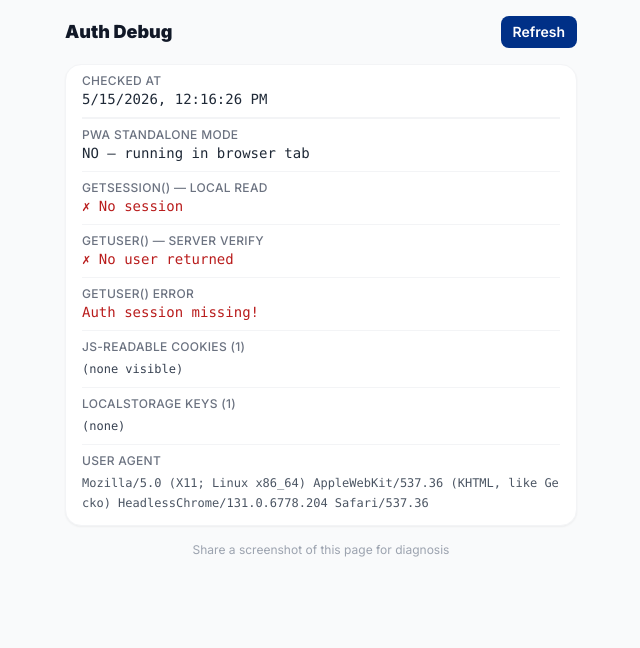
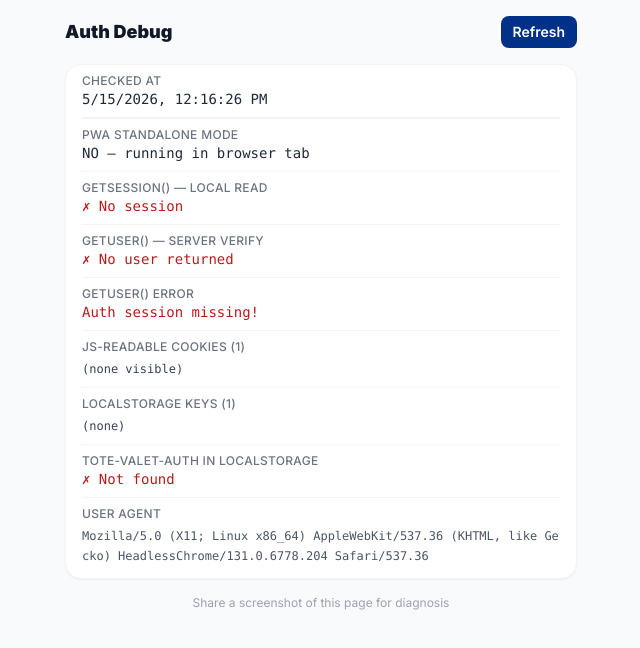
Before and after one commit to totevalet-coder/tote-valet, a Next.js app: page /debug in a window 1280 px wide. Shown: the top 648 px of the page, without its empty margins (319-959 px from the left). Built offline with nearby package versions, Linux system fonts and the light colour scheme; no server answers.

Commit message:
fix: switch browser client to supabase-js localStorage for persistent PWA sessions

```diff
--- a/src/app/debug/page.tsx
+++ b/src/app/debug/page.tsx
@@ -12,6 +12,7 @@ interface DebugInfo {
   getUserError: string | null
   cookies: string[]
   localStorageKeys: string[]
+  lsSessionPresent: boolean
   userAgent: string
   standalone: boolean
 }
@@ -54,12 +55,13 @@ export default function DebugPage() {
       .map(c => c.trim())
       .filter(Boolean)
 
-    // 4. localStorage keys (supabase-related)
+    // 4. localStorage keys and tote-valet-auth value
     const lsKeys: string[] = []
     for (let i = 0; i < localStorage.length; i++) {
       const k = localStorage.key(i)
       if (k) lsKeys.push(k)
     }
+    const lsSession = localStorage.getItem('tote-valet-auth')
 
     // 5. Standalone mode (PWA)
     const standalone =
@@ -82,6 +84,7 @@ export default function DebugPage() {
       getUserError: userError?.message ?? null,
       cookies: allCookies.length ? allCookies : ['(none visible)'],
       localStorageKeys: lsKeys.length ? lsKeys : ['(none)'],
+      lsSessionPresent: !!lsSession,
       userAgent: navigator.userAgent,
       standalone,
     })
@@ -148,6 +151,11 @@ export default function DebugPage() {
                 <p key={i} className="text-xs font-mono text-gray-700 break-all leading-5">{k}</p>
               ))}
             </div>
+            <Row
+              label="tote-valet-auth in localStorage"
+              value={info.lsSessionPresent ? '✓ Session key found' : '✗ Not found'}
+              ok={info.lsSessionPresent}
+            />
             <div className="py-2 pb-3">
               <p className="text-xs text-gray-500 font-medium uppercase tracking-wide mb-1">User agent</p>
               <p className="text-xs font-mono text-gray-600 break-all leading-5">{info.userAgent}</p>
--- a/src/lib/supabase/client.ts
+++ b/src/lib/supabase/client.ts
@@ -1,19 +1,22 @@
-import { createBrowserClient } from '@supabase/ssr'
+import { createClient as createSupabaseClient } from '@supabase/supabase-js'
 import type { Database } from '@/types/database'
 
+// Singleton — avoids creating a new client on every render
+let _client: ReturnType<typeof createSupabaseClient<Database>> | undefined
+
 export function createClient() {
-  return createBrowserClient<Database>(
+  if (_client) return _client
+  _client = createSupabaseClient<Database>(
     process.env.NEXT_PUBLIC_SUPABASE_URL!,
     process.env.NEXT_PUBLIC_SUPABASE_ANON_KEY!,
     {
       auth: {
-        flowType: 'pkce',
         persistSession: true,
         autoRefreshToken: true,
-      },
-      cookieOptions: {
-        maxAge: 60 * 60 * 24 * 30, // 30 days — survives PWA restarts on Android
+        detectSessionInUrl: true,
+        storageKey: 'tote-valet-auth',
       },
     }
   )
+  return _client
 }
```
